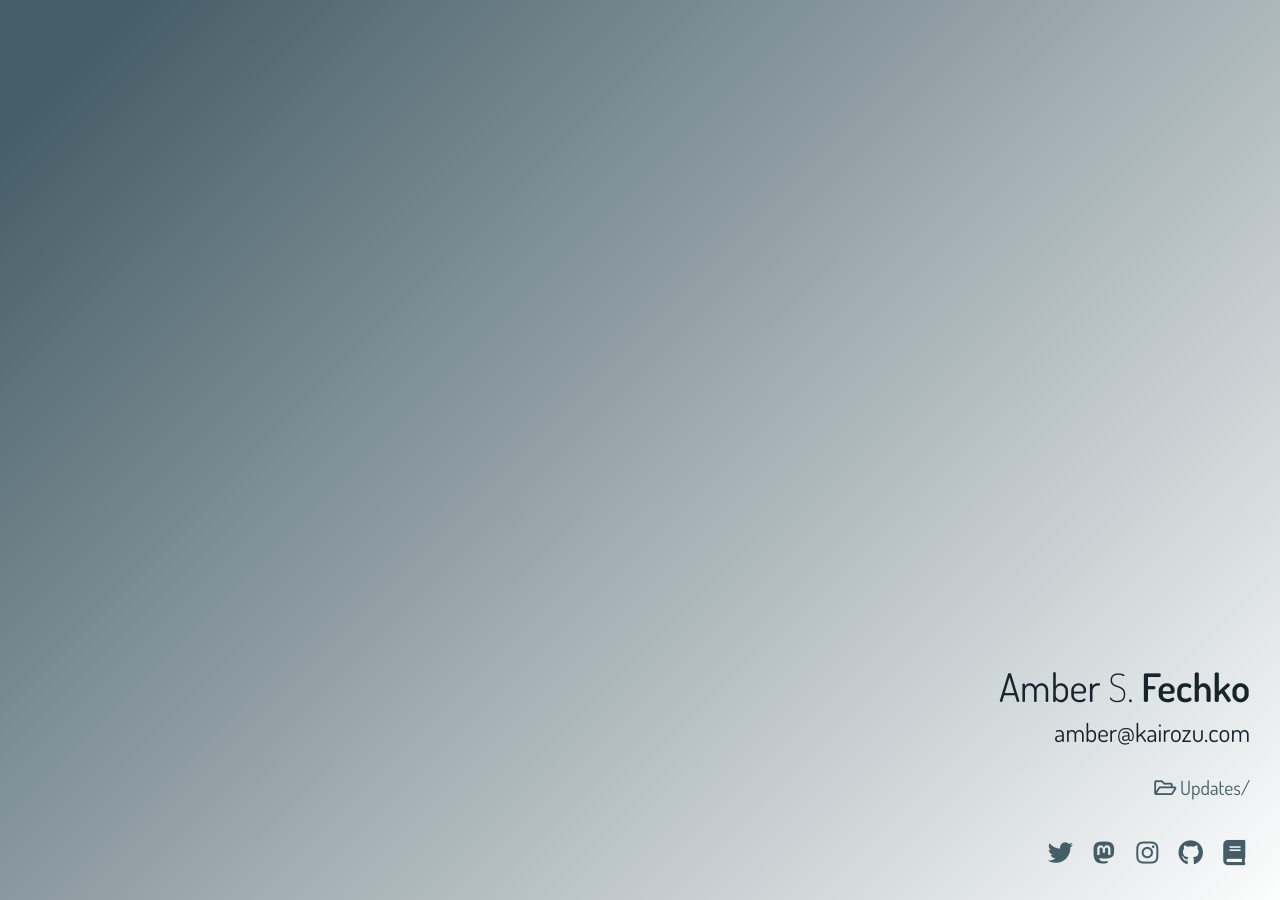
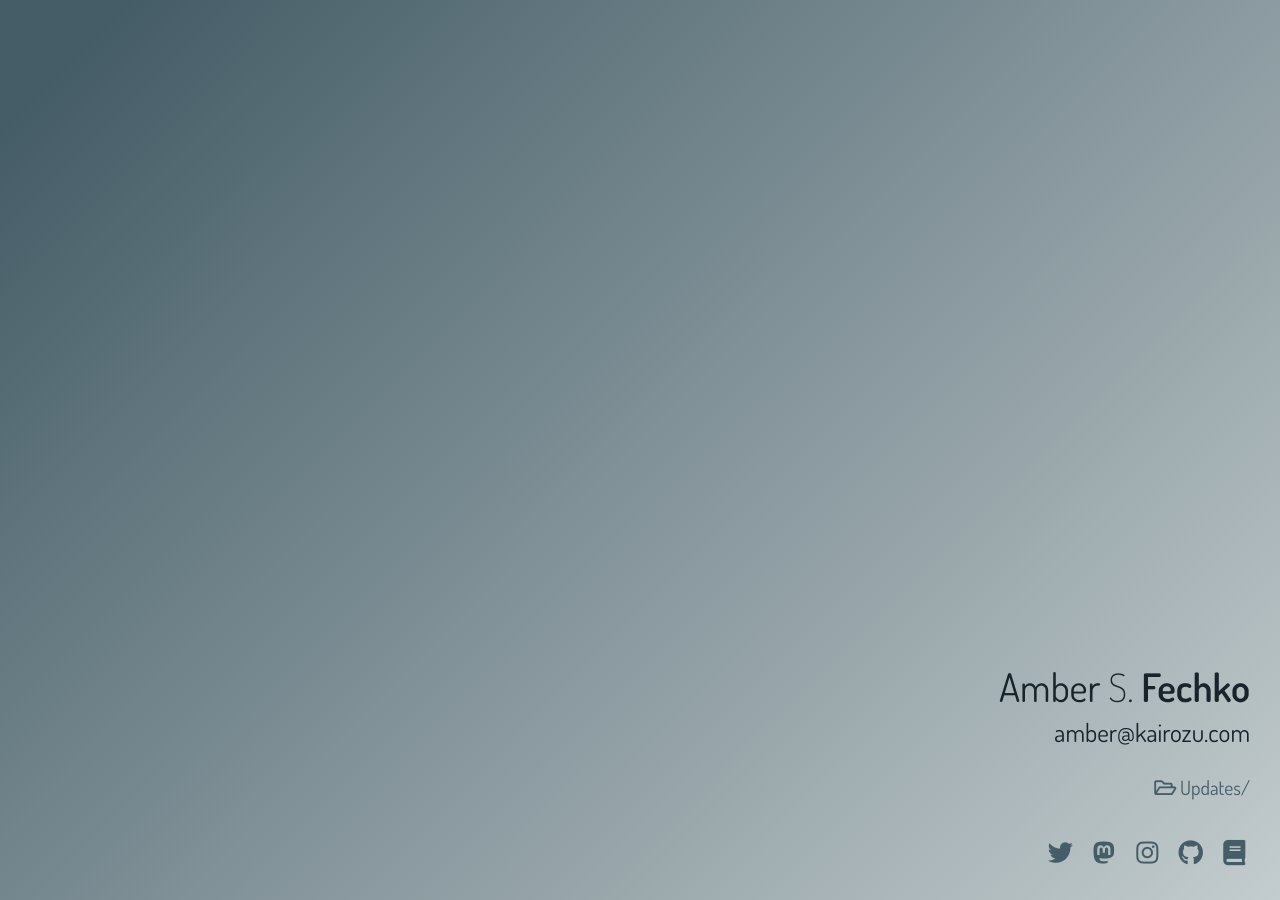
Before and after one commit to kairozu/kairozu.github.io, a Jekyll site: the page built from index.md, in a window 1280 px wide. Built offline with Jekyll 4.4.1, drawn with Linux system fonts in a browser that asks for light colours; nearby versions of some CDN libraries.

Commit message:
Revert "changing colors"
This reverts commit 5d0c458994531085e98cf0b888769252aed527ec.

```diff
--- a/_layouts/index.html
+++ b/_layouts/index.html
@@ -10,8 +10,8 @@
     <link rel="stylesheet" href="css/main.css" type="text/css" rel="stylesheet" />
 	<style>
 	body {
-		background-color: #fcfdfd;
-		background-image: linear-gradient(315deg, #fcfdfd 0%, #455d67 94%);
+		background-color: #c3ccce;
+		background-image: linear-gradient(315deg, #c3ccce 0%, #455d67 94%);
 		margin: 0;
 	}
 	#contactInfo {
--- a/css/main.css
+++ b/css/main.css
@@ -8,7 +8,7 @@
     line-height: 1.4;
 }
 body.mainContent {
-    background: #fcfdfd;
+    background: #dbe0e1;
     color: #17242c;
 }
 h2 {
@@ -46,7 +46,7 @@
     word-break: break-all;
     word-break: break-word;
 }
-a, a:focus, a:hover { color: #989898; }
+a, a:focus, a:hover { color: #687768; }
 .bold { font-weight: 600; }
 .italics { font-style: italic; }
 .larger { font-size: larger; }
```
